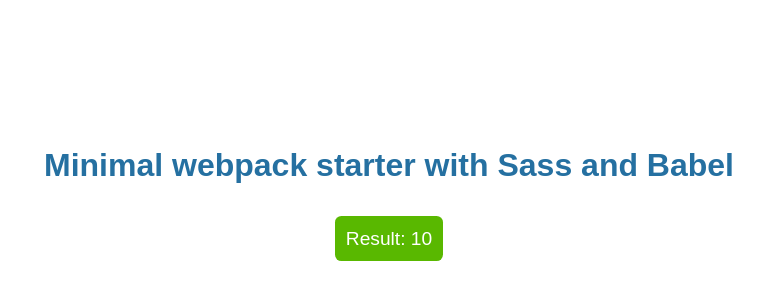
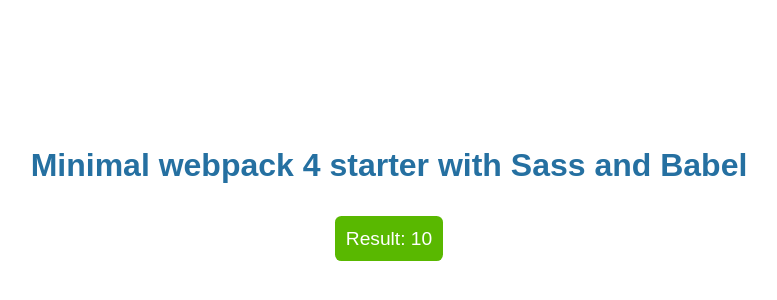
Before and after one commit to piotr-kmita/webpack4-starter, a website built with webpack: page src/index.html in a window 1280 px wide. Shown: the part 196-496 px from the top of the page, without its empty margins (251-1028 px from the left). Built offline with nearby package versions, Linux system fonts and the light colour scheme.

Commit message:
Update index.html

```diff
--- a/src/index.html
+++ b/src/index.html
@@ -1,14 +1,14 @@
 <!DOCTYPE html>
 <html lang="en">
 <head>
-  <title>Webpack Starter</title>
+  <title>Webpack 4 Starter</title>
   <meta charset="UTF-8">
   <meta name="viewport" content="width=device-width, initial-scale=1.0">
  </head>
 <body>
 
   <div class="container">
-    <h1>Minimal webpack starter with Sass and Babel</h1>
+    <h1>Minimal webpack 4 starter with Sass and Babel</h1>
   </div>
 
 </body>
```
